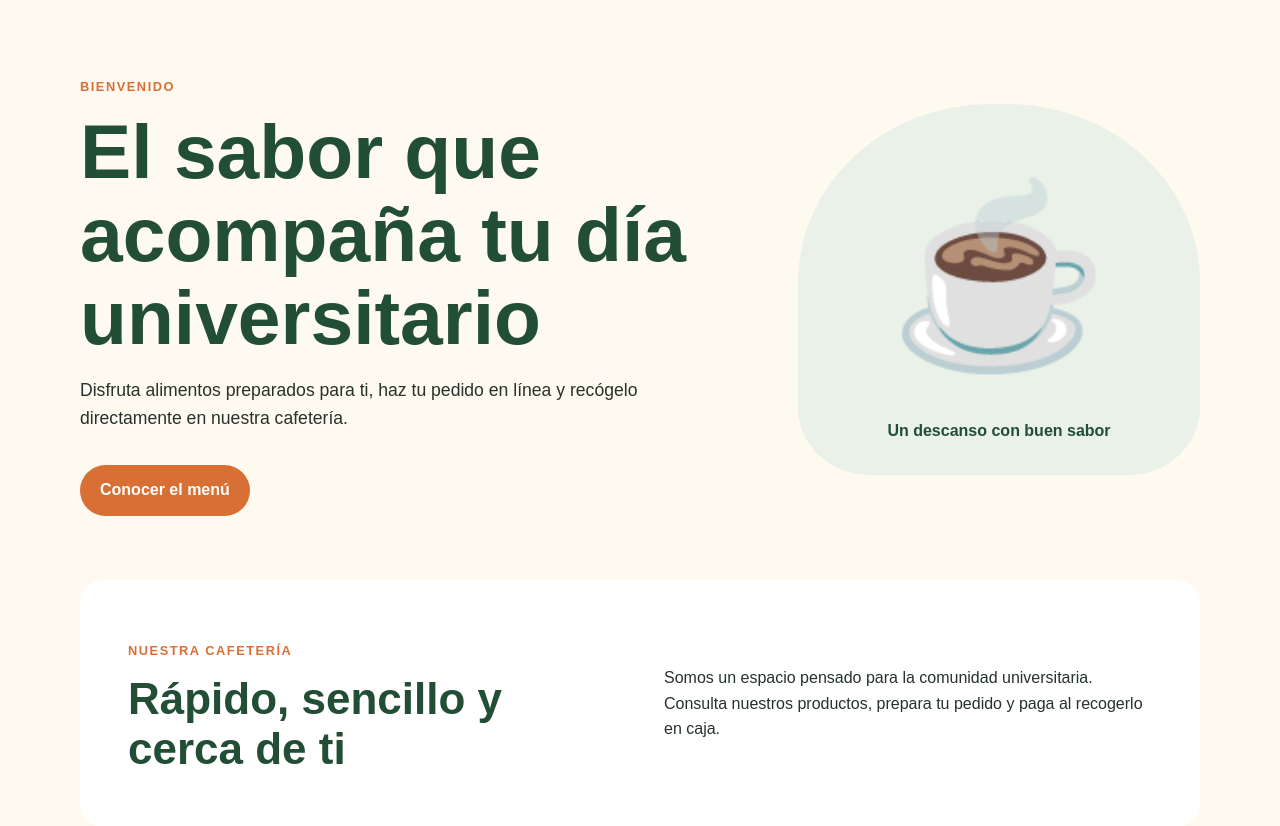
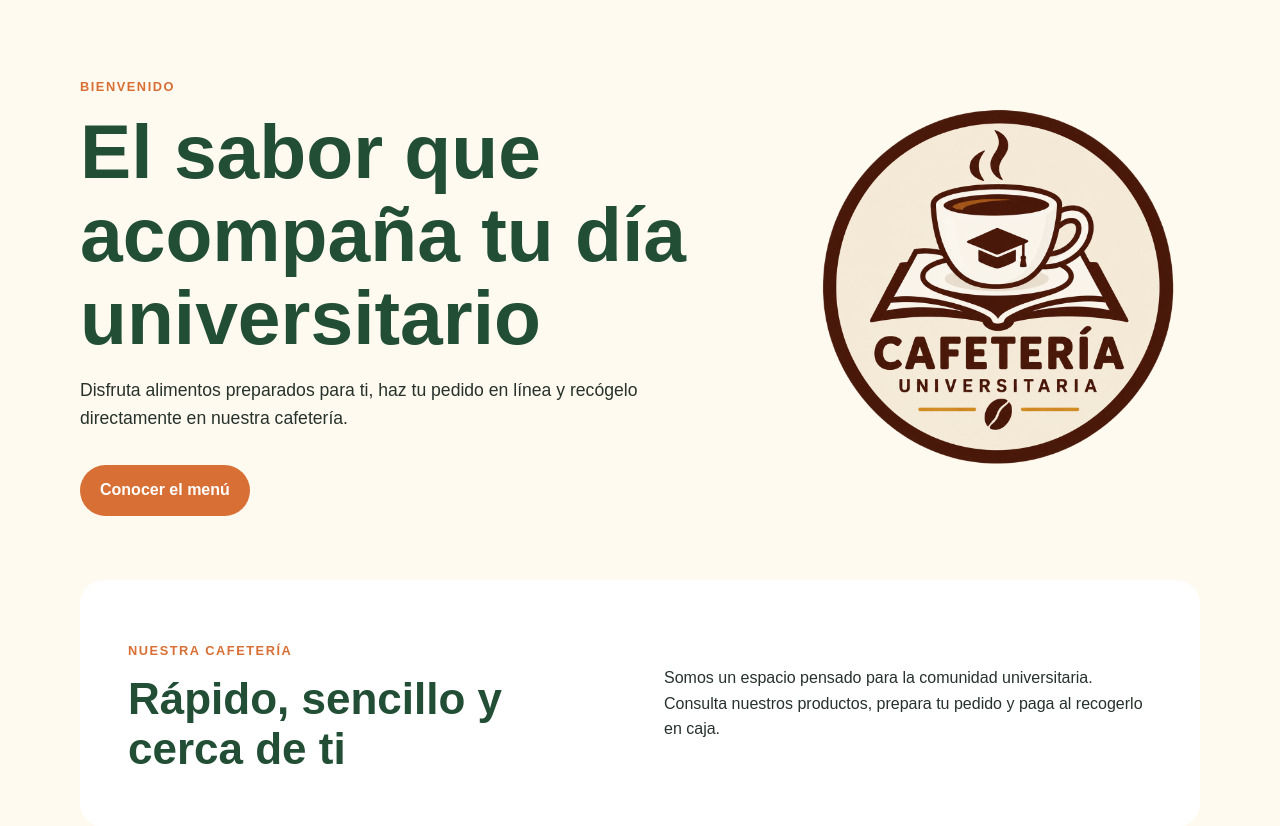
Before and after one commit to MannyCTRLZ/Sistema-de-Gestion-de-Pedidos, a Flask app: page / in a window 1280 px wide. Shown: the part 79-905 px from the top of the page. Run offline with Flask 3, Linux system fonts and the light colour scheme; data comes from the database, SQL or seed files in the repository.

Commit message:
se actualizo la imagen del index para actualizar la imagen y se agregaron animaciones a los botones

```diff
--- a/static/css/styles.css
+++ b/static/css/styles.css
@@ -150,21 +150,35 @@ a {
 .hero-ilustracion {
     display: grid;
     place-items: center;
-    min-height: 360px;
-    padding: 2rem;
-    border-radius: 48% 48% 18% 18%;
-    color: var(--verde);
-    background: var(--verde-claro);
-    text-align: center;
+    width: 100%;
 }
 
-.hero-ilustracion span {
-    font-size: clamp(7rem, 15vw, 11rem);
+.hero-ilustracion img {
+    display: block;
+    width: 100%;
+    max-width: 420px;
+    height: auto;
+    border-radius: 1.5rem;
 }
 
-.hero-ilustracion p {
-    margin: 0;
-    font-weight: 700;
+/* Respuesta al mantener pulsado, también en enlaces que actúan como botones. */
+button:enabled:active,
+a:not(.logo):active {
+    scale: .97;
+    filter: brightness(.92);
+}
+
+button:focus-visible,
+a:focus-visible {
+    outline: 3px solid var(--naranja);
+    outline-offset: 3px;
+}
+
+@media (prefers-reduced-motion: reduce) {
+    button:enabled:active,
+    a:not(.logo):active {
+        scale: none;
+    }
 }
 
 .bienvenida,
@@ -1064,10 +1078,6 @@ a {
         padding-top: 3rem;
     }
 
-    .hero-ilustracion {
-        min-height: 260px;
-    }
-
     .bienvenida,
     .llamada-menu {
         align-items: flex-start;
--- /dev/null
+++ b/static/js/botones.js
@@ -0,0 +1,18 @@
+const movimientoReducido = window.matchMedia("(prefers-reduced-motion: reduce)");
+const animacionesBotones = new WeakMap();
+
+// Capturar el clic antes de que la acción deshabilite u oculte su botón.
+// La delegación incluye los controles creados dinámicamente en el carrito.
+document.addEventListener("click", (evento) => {
+    const boton = evento.target.closest("button, a:not(.logo)");
+    if (!boton || boton.matches(":disabled, [aria-disabled='true']")
+            || movimientoReducido.matches) return;
+
+    animacionesBotones.get(boton)?.cancel();
+    const animacion = boton.animate([
+        { scale: "1", filter: "brightness(1)" },
+        { scale: ".95", filter: "brightness(.92)", offset: .4 },
+        { scale: "1", filter: "brightness(1)" },
+    ], { duration: 180, easing: "ease-out" });
+    animacionesBotones.set(boton, animacion);
+}, true);
--- a/templates/caja.html
+++ b/templates/caja.html
@@ -148,6 +148,7 @@
     <footer class="pie-pagina">
         <p>Cafetería Universitaria · Módulo de caja</p>
     </footer>
+    <script src="{{ url_for('static', filename='js/botones.js') }}"></script>
     <script src="{{ url_for('static', filename='js/caja.js') }}"></script>
 </body>
 </html>
--- a/templates/cocina.html
+++ b/templates/cocina.html
@@ -93,6 +93,7 @@
         </form>
     </dialog>
     <footer class="pie-pagina"><p>Cafetería Universitaria · Módulo de cocina</p></footer>
+    <script src="{{ url_for('static', filename='js/botones.js') }}"></script>
     <script src="{{ url_for('static', filename='js/cocina.js') }}"></script>
 </body>
 </html>
--- a/templates/index.html
+++ b/templates/index.html
@@ -36,9 +36,10 @@
                 </a>
             </div>
 
-            <div class="hero-ilustracion" aria-hidden="true">
-                <span>☕</span>
-                <p>Un descanso con buen sabor</p>
+            <div class="hero-ilustracion">
+                <img src="{{ url_for('static', filename='img/cafeteria-universitaria.png') }}"
+                     alt="Cafetería Universitaria: taza de café con birrete sobre un libro abierto"
+                     width="1254" height="1254" fetchpriority="high">
             </div>
         </section>
 
@@ -87,5 +88,6 @@
         <p>Cafetería Universitaria</p>
         <p>Realiza tu pedido y paga directamente en caja.</p>
     </footer>
+    <script src="{{ url_for('static', filename='js/botones.js') }}"></script>
 </body>
 </html>
--- a/templates/menu.html
+++ b/templates/menu.html
@@ -170,6 +170,7 @@
         <p>Realiza tu pedido y paga directamente en caja.</p>
     </footer>
 
+    <script src="{{ url_for('static', filename='js/botones.js') }}"></script>
     <script src="{{ url_for('static', filename='js/main.js') }}"></script>
 </body>
 </html>
```
Also changed, not shown: SPRINT_STATUS.md (+13 -0 lines), static/img/cafeteria-universitaria.png (added).
